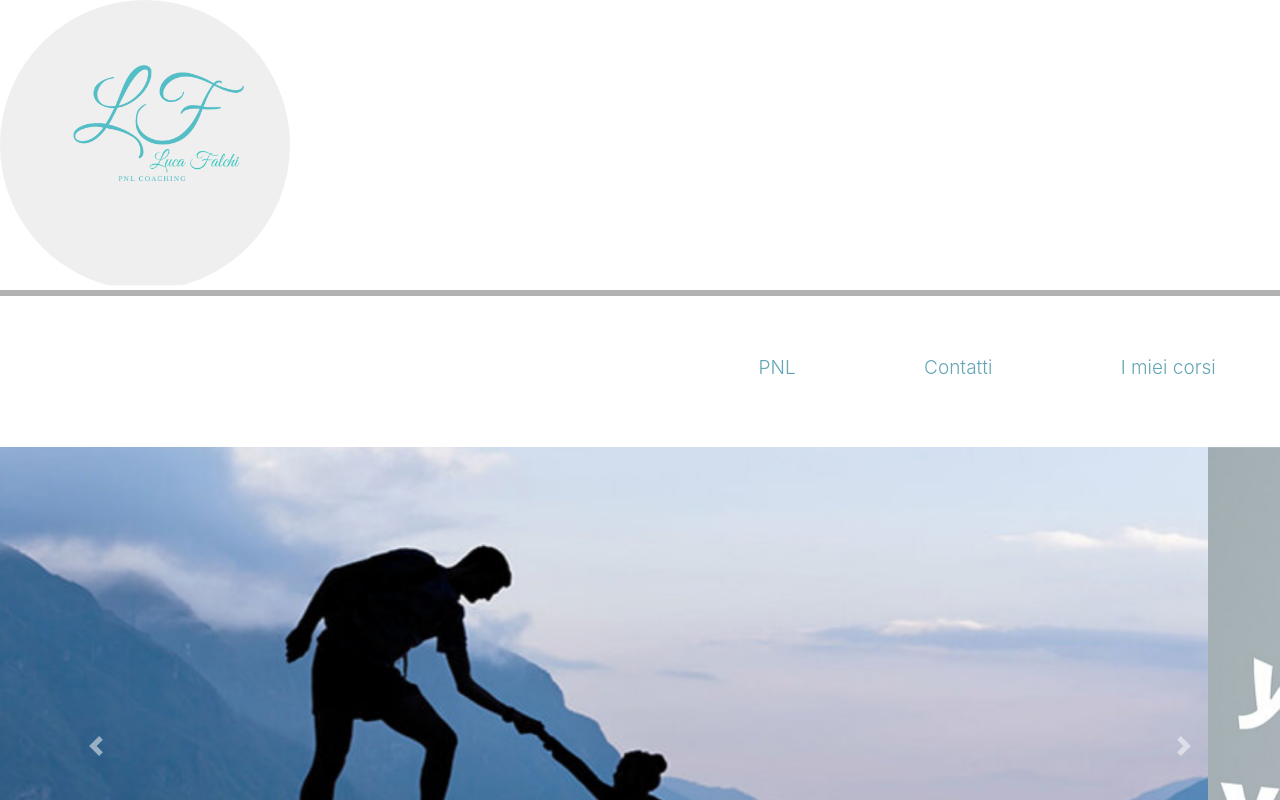
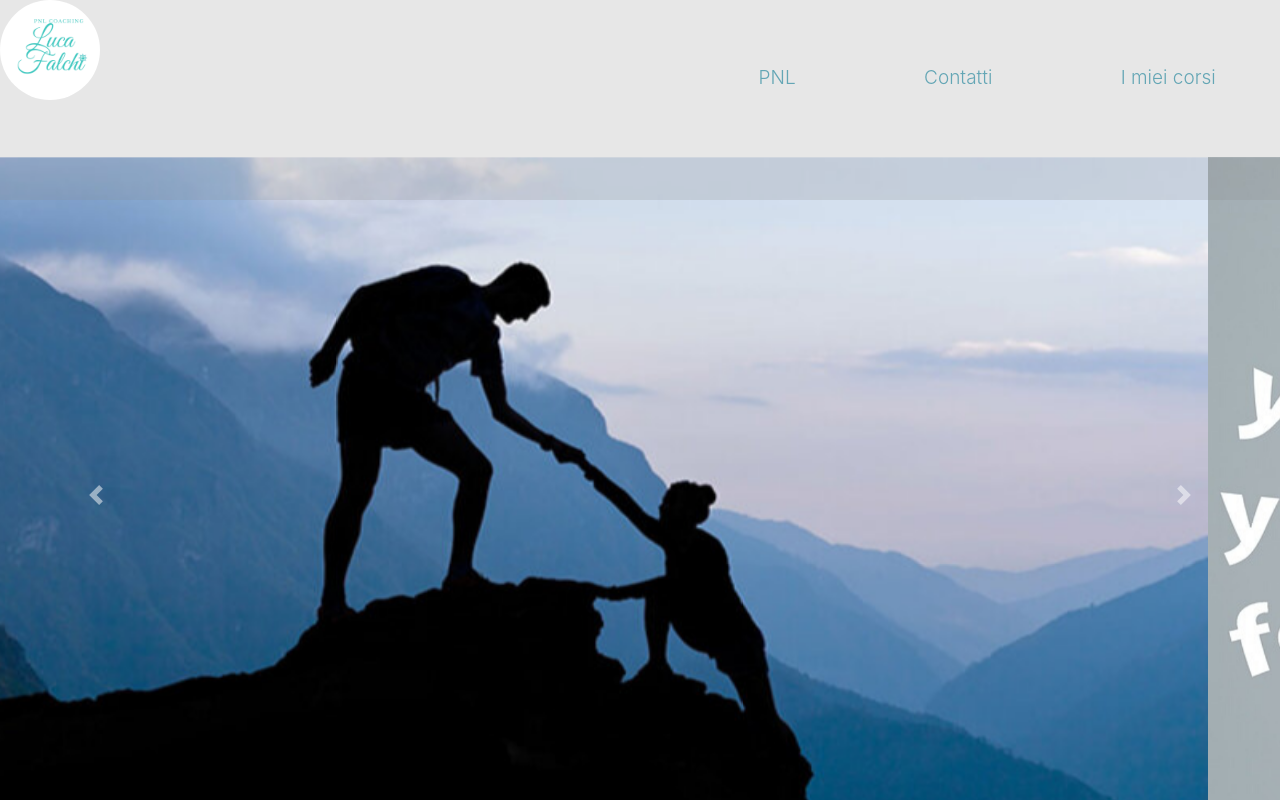
Before and after one commit to Netta90/react_sito_luca, a React (Create React App) app: page / in a window 1280 px wide. Shown: the top 800 px of the page. Built offline with nearby package versions, Linux system fonts and the light colour scheme.

Commit message:
topbar_nuovo aggiornamento

```diff
--- a/src/Topbar.css
+++ b/src/Topbar.css
@@ -1,14 +1,11 @@
 
 
   .app-header {
-    border-bottom: 0.4rem solid #B2B2B2;
-    background-color:transparent;
-    color: white;
-    z-index: 2;
+    width: 100%;
+    height: 200px;
     position: relative;
-    margin-left: auto;
-    margin-right: auto;
-
+    z-index: 100;
+    display: block;
 }
 
 
@@ -17,17 +14,30 @@
     margin:3%;
 }
 
+
+.onebox_topbar{
+    height: 100px;
+    width: 100%;
+    background-color: #88888834;
+
+}
+
+.twobox_topbar{
+       width: 100%;
+       height: 100px;
+       background-color: #88888834;
+    }
+
+
 .app-logo {
-    position: relative;
-    height: 290px;
+    position: absolute;
+    height: 100px;
     margin: 0;
-    float: lft;
     border-radius: 100%;
 }
 
 
 .topbar-content {
-    position: relative;
     height: 21%;
     float: right;
     padding: 0.2rem;
--- a/src/carousel.css
+++ b/src/carousel.css
@@ -4,7 +4,7 @@
     background-image: url("success.jpg");
     background-size: cover;
     width: 100%;
-    height: 750px;
+    height: 800px;
 }
 
 
@@ -13,7 +13,7 @@
     background-image: url("nuovo.png");
     background-size: cover;
     width: 100%;
-    height: 750px;
+    height: 800px;
 
 }
 
@@ -21,25 +21,17 @@
    background-image: url("salva.jpg");
    background-size: cover;
    width: 100%;
-   height: 750px;
    z-index: 3;
+   height: 800px;
 }
 
 .misuraCarosel{
-    background-color: transparent;
+
     background-repeat: no-repeat;
     background-size: cover;
     background-position: center center;
     width: 100%;
-    height: 100%;
-    visibility: inherit;
-    filter: alpha(opacity=60);
-    z-index: 2;
-    flood-opacity: 6;
+    height: 750px;
+    margin-top: -80px;
 
 }
-
-.borderbuttom{
-	border-bottom: 1px solid white;
-    padding-top: 44px;
-}
--- a/src/content.css
+++ b/src/content.css
@@ -3,7 +3,7 @@
   font-size:  1rem;
   text-align: left;
   color:#4A4344;
-
+  margin-top: 200px;
 }
 
 
@@ -44,7 +44,7 @@
 .first{
   margin-top: 30px;
   text-align: center;
-  color: #150517;
+
 }
 
 
--- a/src/top-bar.js
+++ b/src/top-bar.js
@@ -1,22 +1,27 @@
 import React from 'react';
 import './Topbar.css';
-import Logo from './NuovoLucs.png';
+import Logo from './LucaF.png';
+
 
 class TopBar extends React.Component {
 	render() {
-		return(
+		return (
 			<header className="app-header">
 				<img src={Logo} className="app-logo" alt="logo" />
-	            <div className="box_topbar">
+				<div className="onebox_topbar">
+
+
 					<div>
-	                  <a className= 'topbar-content' href="imieicorsi"> I miei corsi</a>
+						<a className='topbar-content' href="imieicorsi"> I miei corsi</a>
 					</div>
 					<div>
-	                  <a className= 'topbar-content' href="#contatti">Contatti</a>
+						<a className='topbar-content' href="#contatti">Contatti</a>
 					</div>
 					<div>
-	                  <a className= 'topbar-content' href="#PNL">PNL</a>
+						<a className='topbar-content' href="#PNL">PNL</a>
 					</div>
+				</div>
+				<div className="twobox_topbar">
 				</div>
 			</header>
 		);
--- /dev/null
+++ b/src/topbar.html
@@ -0,0 +1,49 @@
+<style>
+
+html, body {
+	margin: 0;
+}
+
+.topbar {
+	width: 100%;
+	height: 500px;
+	position: relative;
+	z-index: 100;
+}
+.topbar > div {
+	width: 100%;
+	height: 250px;
+}
+
+.topbar > .top-part {
+	background-color: #888;
+}
+
+.topbar > .bottom-part {
+	background-color: #888888ba;
+}
+
+.carousel {
+	width: 100%;
+	height: 750px;
+	margin-top: -250px;
+	background-color: red;
+}
+
+.remaining-stuff {
+	text-align: center;
+	height: 300px;
+	padding: 2em;
+	font-size: 32px;
+}
+
+</style>
+
+<div class="topbar">
+	<div class="top-part"></div>
+	<div class="bottom-part"></div>
+</div>
+
+<div class="carousel"></div>
+
+<div class="remaining-stuff">Other cute stuff</div>
```
Also changed, not shown: src/carosel.js (line endings or trailing spaces). Lines whose indentation alone changed are shown as unchanged.
